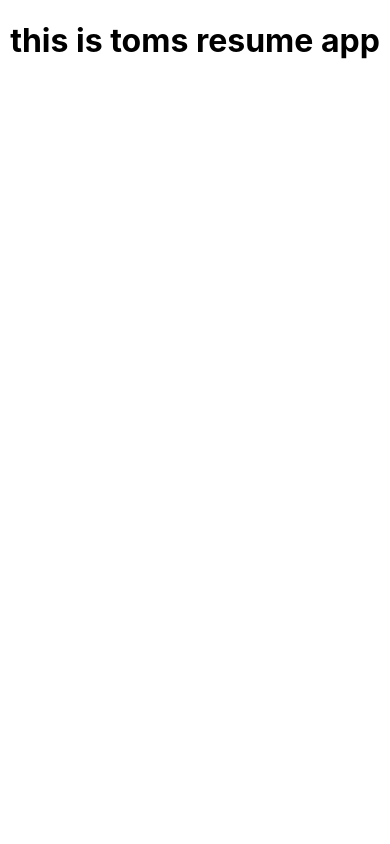
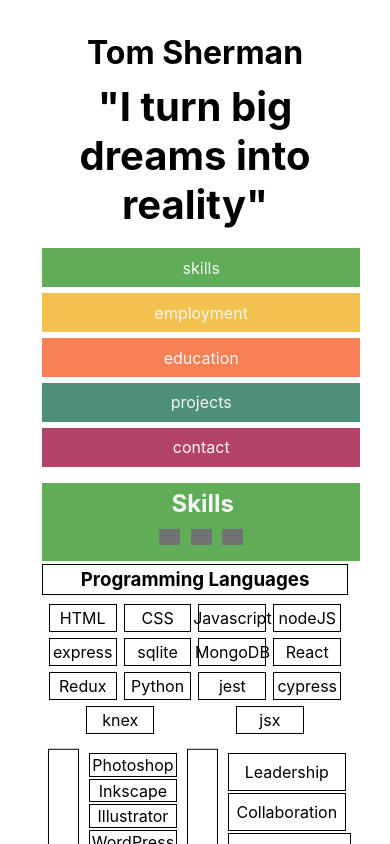
Before and after one commit to tompsherman/resume, a React (Create React App) app: page / in a window 390 px wide. Shown: the top 844 px of the page. Built offline with nearby package versions, Linux system fonts and the light colour scheme; grey boxes are pictures that could not be loaded.

Commit message:
bring components and styling into App

```diff
--- a/src/App.css
+++ b/src/App.css
@@ -1,3 +1,189 @@
+* {
+  /* border: 1px solid black; */
+  margin: 1%;
+  padding: 1%;
+}
+
+.border {
+  border: 1px solid black;
+}
+
+.one {
+  background-color: #5fad56;
+  color: whitesmoke;
+  text-decoration: none;
+}
+
+a {
+  text-decoration: none;
+  text-align: center;
+  width: 30%;
+  height: auto;
+}
+
+a:visited {
+  color: whitesmoke;
+}
+
+a:hover {
+  background-color: #1b1e23;
+  color: whitesmoke;
+}
+
+.two {
+  background-color: #f2c14e;
+  color: whitesmoke;
+}
+
+.three {
+  background-color: #f78154;
+  color: whitesmoke;
+}
+
+.four {
+  background-color: #4d9078;
+  color: whitesmoke;
+}
+
+.five {
+  background-color: #b4436c;
+  color: whitesmoke;
+}
+
+::placeholder {
+  color: whitesmoke;
+}
+
+.right {
+  display: flex;
+  flex-direction: row;
+  justify-content: center;
+}
+
+.left {
+  display: flex;
+  flex-direction: row;
+  justify-content: center;
+}
+
+ul.a {
+  list-style-type: circle;
+  list-style-position: outside;
+}
+
+.full {
+  width: 100%;
+}
+
+.half {
+  width: 50%;
+}
+
+.imghalf {
+  width: 50%;
+  height: auto;
+}
+
+.third {
+  width: 27%;
+  display: flex;
+  justify-content: center;
+  align-items: center;
+}
+
+.fifth {
+  width: 18%;
+  display: flex;
+  justify-content: center;
+}
+
+.eighth {
+  width: 8%;
+  display: flex;
+  justify-content: center;
+}
+
+.flex-row {
+  display: flex;
+  flex-direction: row;
+  flex-wrap: wrap;
+  justify-content: space-around;
+}
+
+.flex-card-row {
+  display: flex;
+  flex-direction: row;
+  flex-wrap: wrap;
+  justify-content: space-around;
+}
+
+.flex-head {
+  display: flex;
+  flex-direction: row;
+  justify-content: space-between;
+}
+
+a .head-button-forward {
+  width: 30%;
+  height: auto;
+}
+
+.head-button-forward {
+  filter: invert(100%) sepia(1%) saturate(49%) hue-rotate(206deg)
+    brightness(116%) contrast(92%);
+  border: none;
+}
+
+a .head-button-backward {
+  width: 30%;
+  height: auto;
+}
+
+.head-button-backward {
+  filter: invert(100%) sepia(1%) saturate(49%) hue-rotate(206deg)
+    brightness(116%) contrast(92%);
+  border: none;
+  transform: rotate(180deg);
+}
+
+a .head-button-home {
+  width: 30%;
+  height: auto;
+}
+
+.head-button-home {
+  filter: invert(100%) sepia(1%) saturate(49%) hue-rotate(206deg)
+    brightness(116%) contrast(92%);
+  border: none;
+}
+
+.rotate {
+  writing-mode: vertical-rl;
+  text-orientation: mixed;
+  transform: rotate(180deg);
+  text-align: center;
+}
+
+.big-screen {
+  display: flex;
+  flex-direction: row;
+}
+
+.on {
+  background-color: #1b1e23;
+  color: whitesmoke;
+}
+
+.quote {
+  font-size: 2rem;
+}
+
+.button-container {
+  display: flex;
+  flex-direction: row;
+  justify-content: center;
+}
+
 .App {
   text-align: center;
 }
@@ -7,9 +193,108 @@
   pointer-events: none;
 }
 
-@media (prefers-reduced-motion: no-preference) {
-  .App-logo {
-    animation: App-logo-spin infinite 20s linear;
+@media (max-width: 1300px) {
+  .third {
+    width: 40%;
+  }
+}
+
+@media (max-width: 1000px) {
+  .eighth {
+    width: 20%;
+  }
+  .third {
+    width: 100%;
+  }
+  .right {
+    display: flex;
+    flex-direction: column;
+    justify-content: center;
+  }
+
+  .left {
+    display: flex;
+    flex-direction: column-reverse;
+    justify-content: center;
+  }
+  .imghalf {
+    margin: auto;
+  }
+  .half {
+    width: 75%;
+    margin: auto;
+  }
+
+  a .head-button-home {
+    width: 30%;
+    height: auto;
+  }
+
+  a .head-button-backward {
+    width: 30%;
+    height: auto;
+  }
+
+  a .head-button-forward {
+    width: 30%;
+    height: auto;
+  }
+
+  .flex-head {
+    flex-direction: column;
+    align-items: center;
+  }
+
+  .mobile {
+    width: 30%;
+  }
+
+  .flex-card-row {
+    flex-direction: column;
+    align-items: center;
+    justify-content: center;
+  }
+}
+
+@media (max-width: 653px) {
+  .imghalf {
+    width: 100%;
+  }
+  .half {
+    width: 100%;
+  }
+  .button-container {
+    flex-direction: column;
+  }
+  .one {
+    width: 100%;
+  }
+  .two {
+    width: 100%;
+  }
+  .three {
+    width: 100%;
+  }
+  .four {
+    width: 100%;
+  }
+  .five {
+    width: 100%;
+  }
+
+  a .head-button-home {
+    width: 75%;
+    height: auto;
+  }
+
+  a .head-button-backward {
+    width: 75%;
+    height: auto;
+  }
+
+  a .head-button-forward {
+    width: 75%;
+    height: auto;
   }
 }
 
--- a/src/App.js
+++ b/src/App.js
@@ -1,11 +1,13 @@
 import React from 'react'
-
+import Resume from './components/Resume'
 import './App.css'
 
 const App = () => {
   return (
     <div className="App">
-      <h1>this is toms resume app</h1>
+      <h1>Tom Sherman</h1>
+      <h2 style={{fontSize: "2.5rem"}}>"I turn big dreams into reality"</h2>
+      <Resume />
     </div>
   );
 };
```
